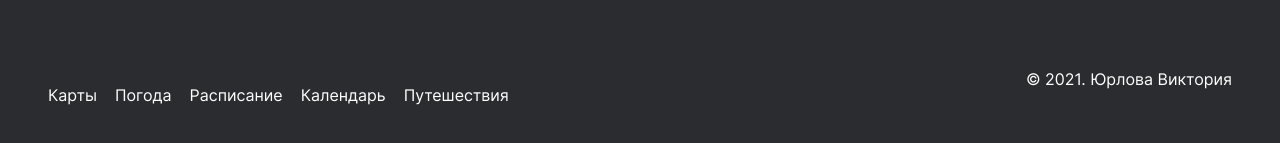
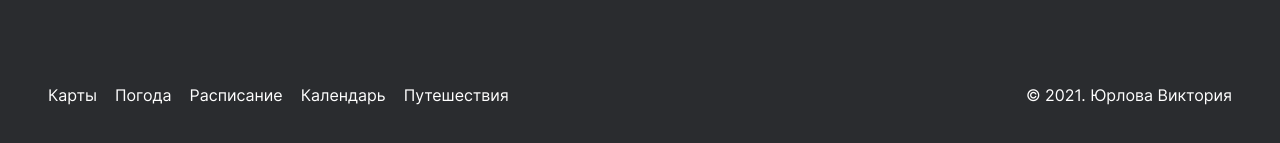
Before and after one commit to yurlovaviktoriya/russian-travel, a plain HTML site: page index.html in a window 1280 px wide. Shown: the part 6913-7056 px from the top of the page. Drawn offline with Linux system fonts and the light colour scheme.

Commit message:
fixed validator notes #2

```diff
--- a/blocks/footer/footer.css
+++ b/blocks/footer/footer.css
@@ -2,6 +2,7 @@
   width: calc(100% - 96px);
   display: flex;
   justify-content: space-between;
+  align-items: center;
 }
 
 @media screen and (max-width: 1023px) {
--- a/index.html
+++ b/index.html
@@ -153,7 +153,7 @@
             <li><a href="https://calendar.yandex.ru" target="blank" class="footer__link">Календарь</a></li>
             <li><a href="https://travel.yandex.ru" target="blank" class="footer__link">Путешествия</a></li>
           </ul>
-          <div class="footer_copyright">&copy; 2021. Юрлова Виктория</div>
+          <div class="footer__copyright">&copy; 2021. Юрлова Виктория</div>
         </footer>
     </div>
 </body>
```
